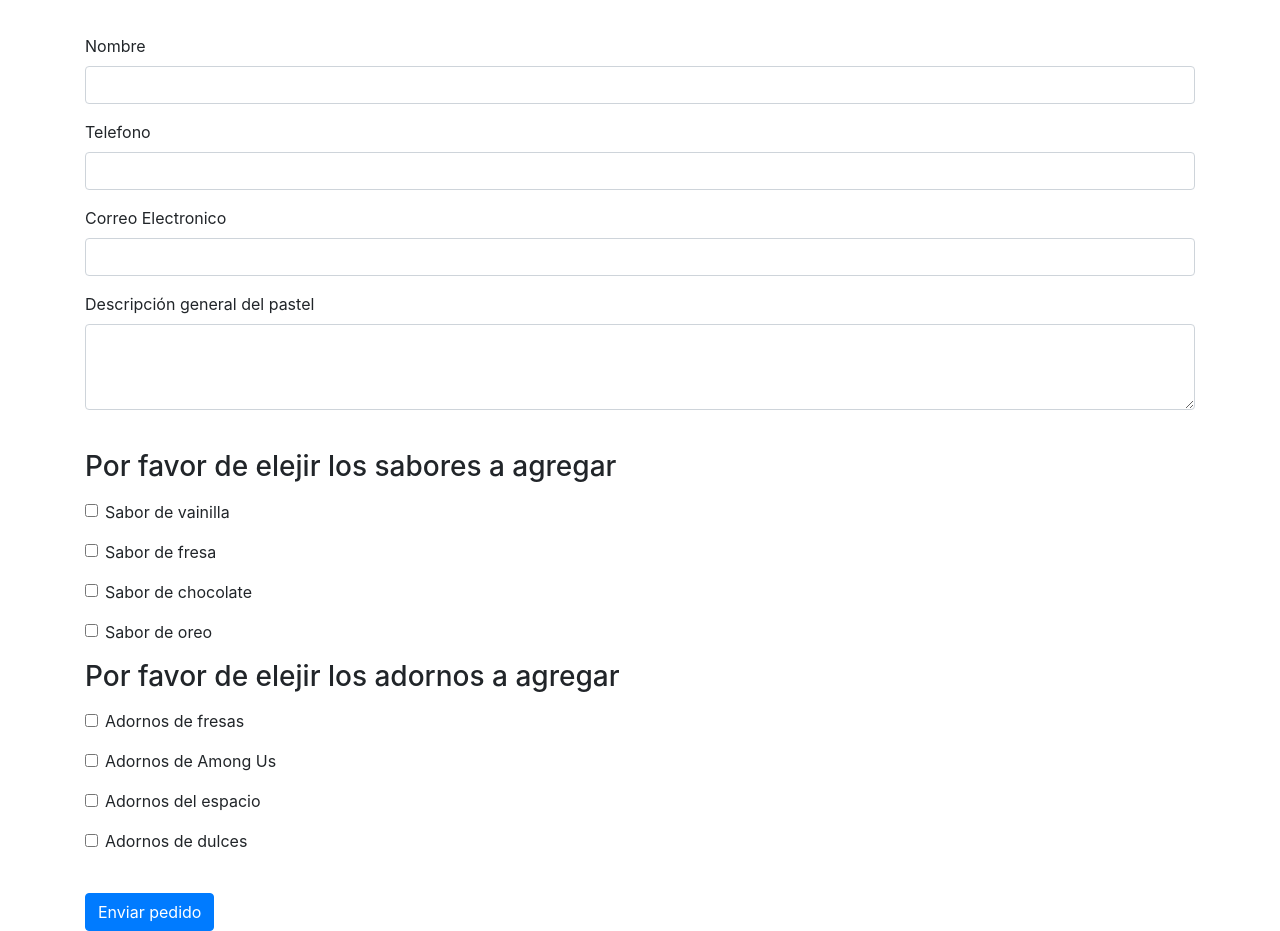
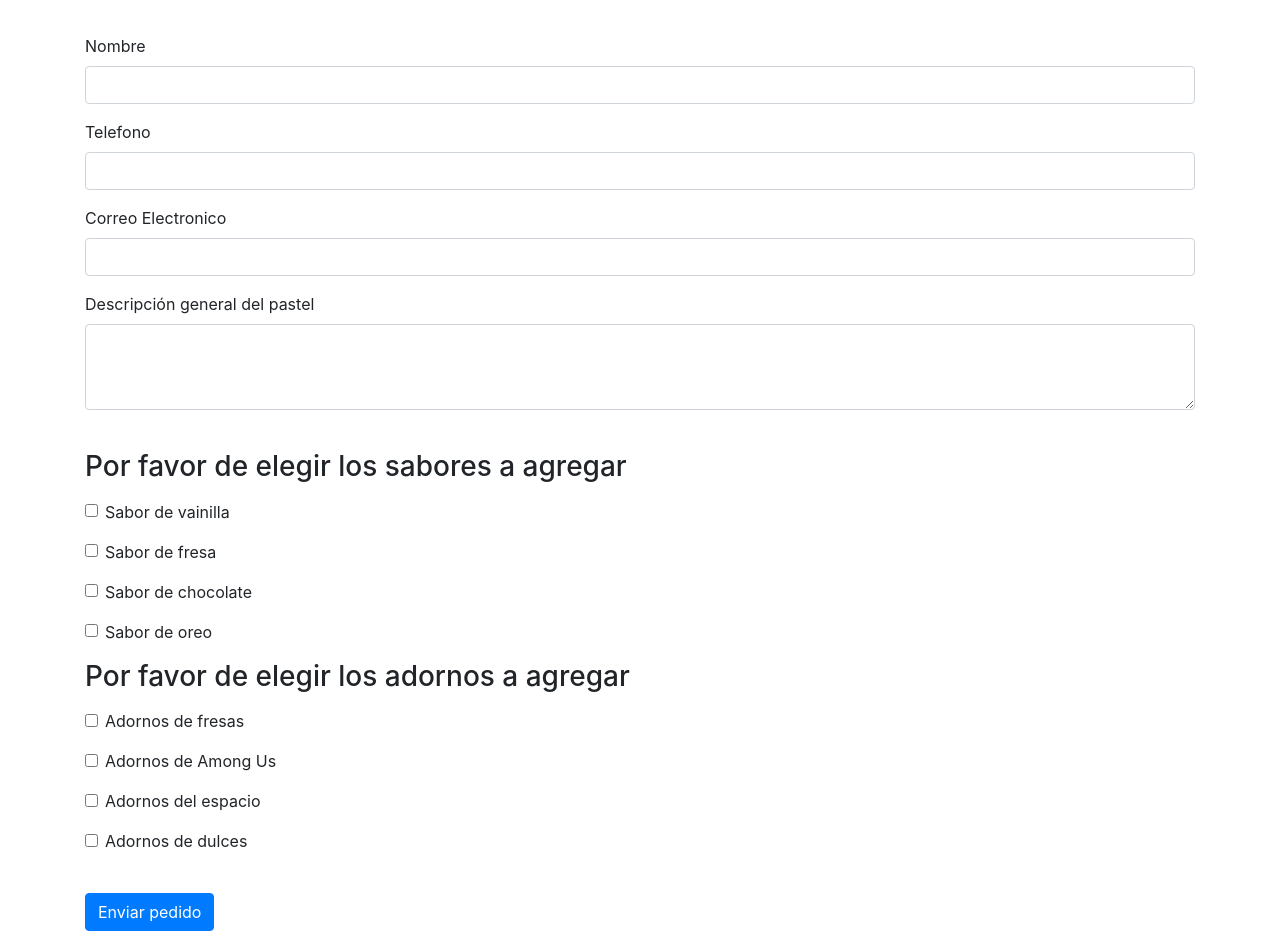
Before and after one commit to OssielCanul/HtmlPasteleria, a plain HTML site: page Index.html in a window 1280 px wide. Shown: the part 130-1061 px from the top of the page. Drawn offline with nearby package versions, Linux system fonts and the light colour scheme.

Commit message:
Update Index.html

```diff
--- a/Index.html
+++ b/Index.html
@@ -62,7 +62,7 @@
       </div>
       <br>
       <div class="mb-3">
-        <h3>Por favor de elejir los sabores a agregar</h3>
+        <h3>Por favor de elegir los sabores a agregar</h3>
       </div>
       <div class="form-check form-switch mb-3">
         <input class="form-check-input" type="checkbox" role="switch" id="sabor1">
@@ -81,7 +81,7 @@
         <label class="form-check-label" for="sabor4">Sabor de oreo</label>
       </div>
       <div class="mb-3">
-        <h3>Por favor de elejir los adornos a agregar</h3>
+        <h3>Por favor de elegir los adornos a agregar</h3>
       </div>
       <div class="form-check form-switch mb-3">
         <input class="form-check-input" type="checkbox" role="switch" id="adorno1">
```
